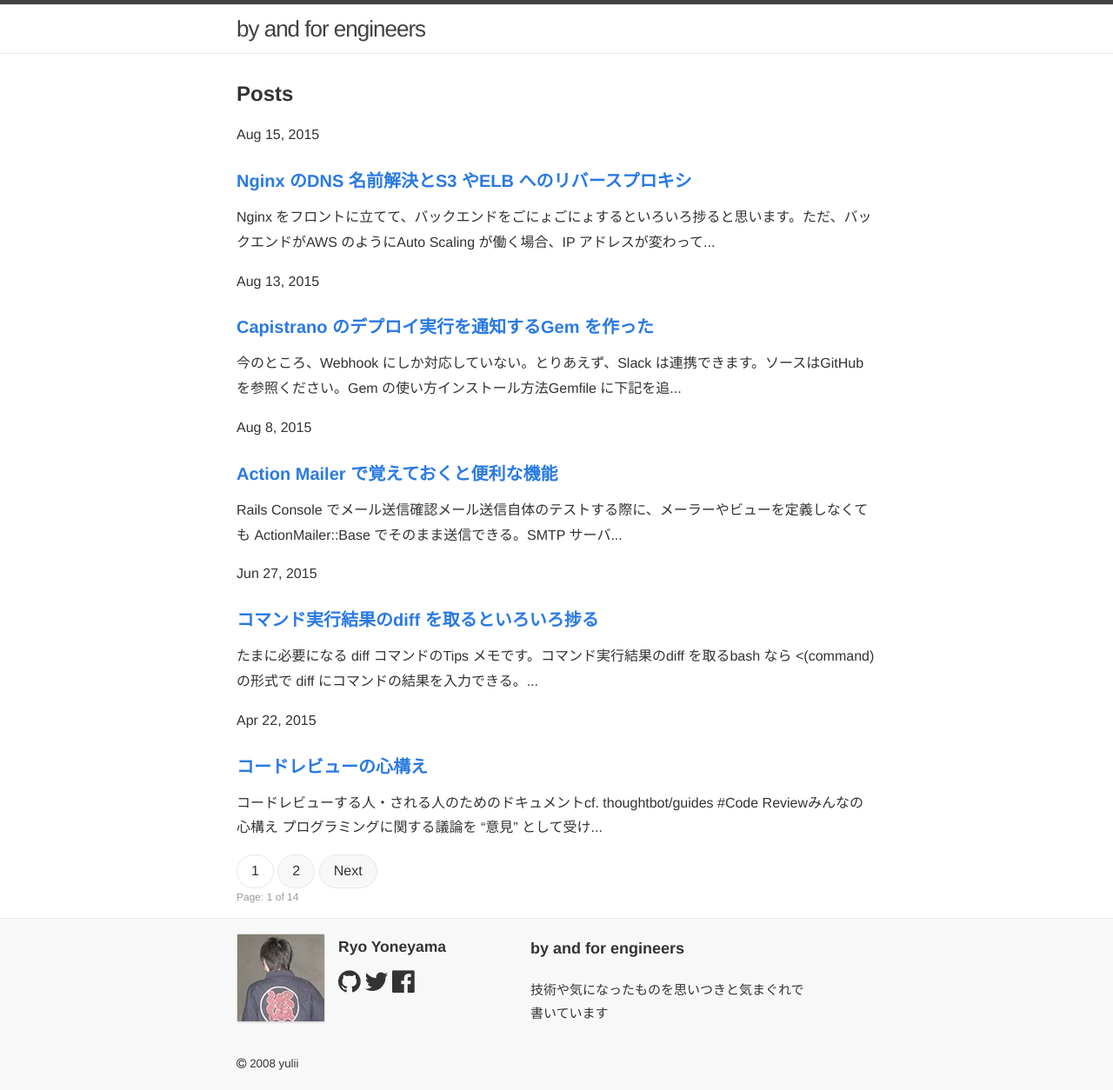
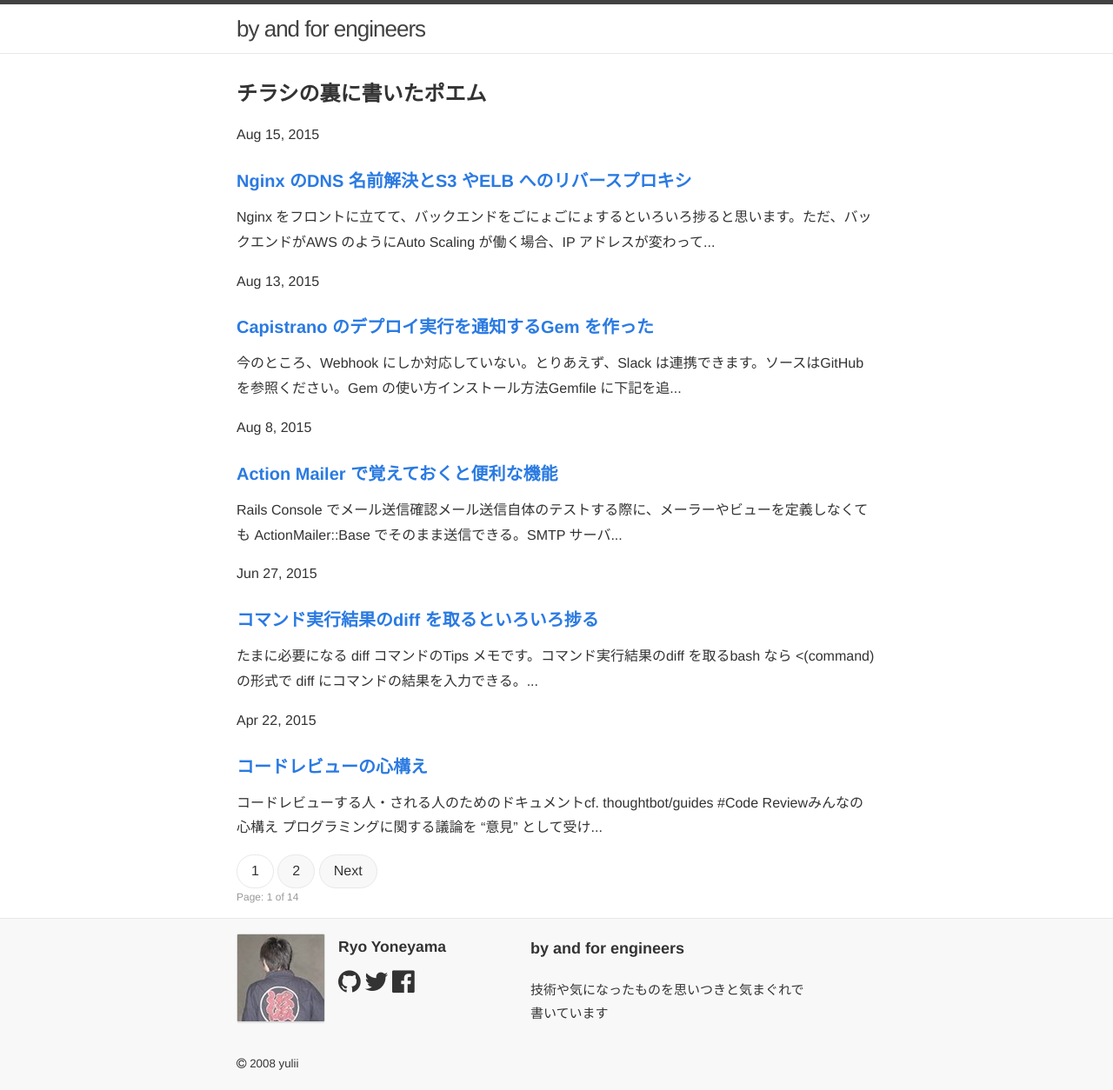
Before and after one commit to yulii/yulii.github.io, a Jekyll site: the page built from index.html, in a window 1280 px wide. Shown: the whole page at 87% size. Built offline with Jekyll 4.4.1, drawn with Linux system fonts in a browser that asks for light colours; nearby versions of some CDN libraries; Markdown is read by kramdown in place of the engine named in the settings; the list of posts is cut into pages by our own code.

Commit message:
update text

```diff
--- a/_includes/breadcrumb/category.html
+++ b/_includes/breadcrumb/category.html
@@ -1,5 +1,5 @@
 <ol class="breadcrumb">
-  <li><a href="{{ site.url }}">yulii.net</a><span>&nbsp;/&nbsp;</span></li>
+  <li><a href="{{ site.url }}">yulii</a><span>&nbsp;/&nbsp;</span></li>
   {% if page.category %}
     <li>
       <a href="{{ site.url }}/{{ page.category }}.html">
--- a/index.html
+++ b/index.html
@@ -3,7 +3,7 @@ layout: default
 description: 技術や気になったものを思いつきと気まぐれで書いています
 ---
 
-<h1>Posts</h1>
+<h1>チラシの裏に書いたポエム</h1>
 
 {% for post in paginator.posts %}
 <article class="cassette">
```
